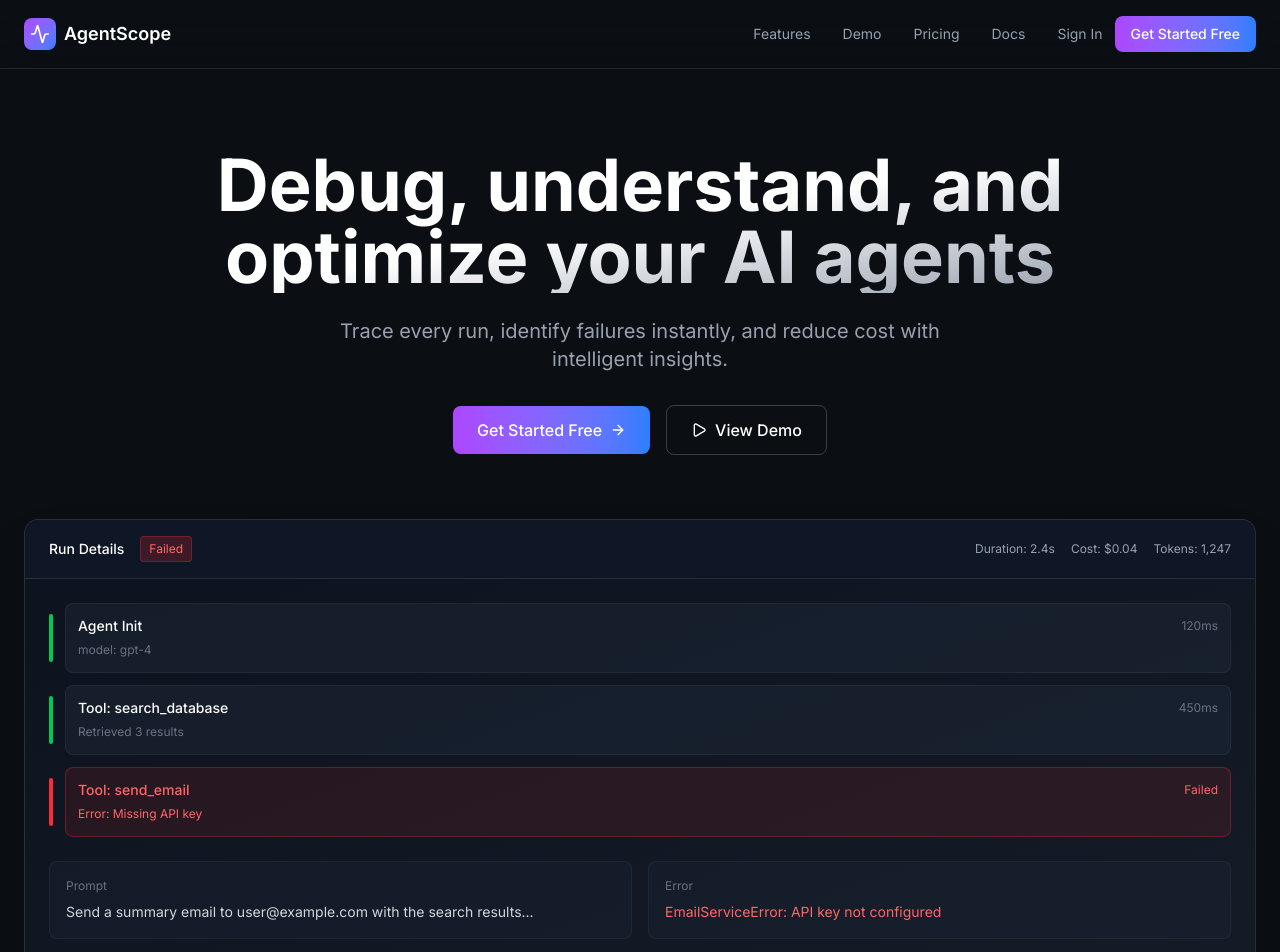
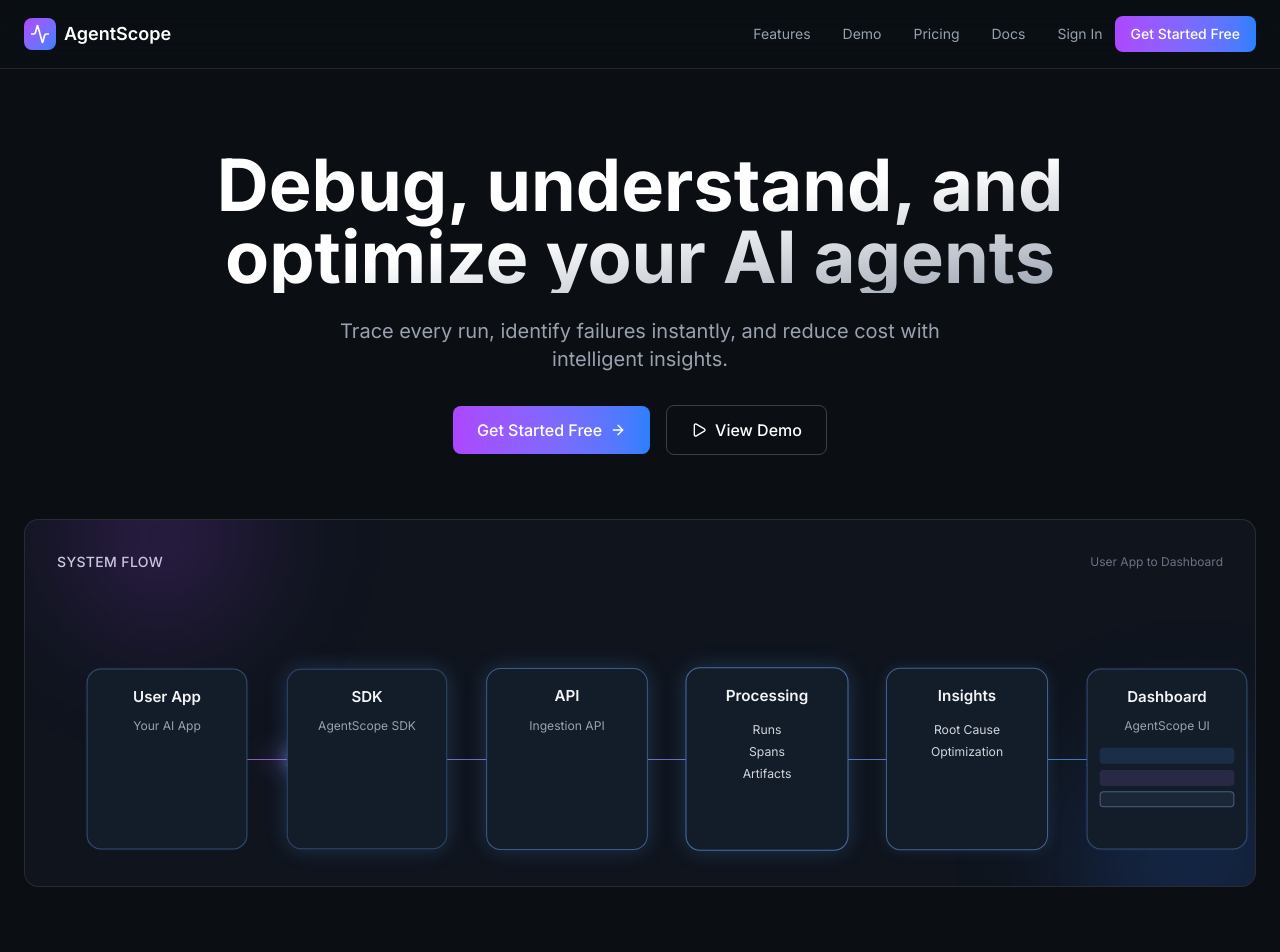
Before and after one commit to dinesh-88/agentscope, a Next.js app in the folder apps/web/: page / in a window 1280 px wide. Shown: the top 952 px of the page. Built offline with nearby package versions, Linux system fonts and the light colour scheme; no server answers.

Commit message:
Add AgentScope graphics and animated system flow hero

```diff
--- a/apps/web/components/agent-scope-landing.tsx
+++ b/apps/web/components/agent-scope-landing.tsx
@@ -2,6 +2,7 @@
 
 import { useState } from "react";
 import Link from "next/link";
+import { SystemFlowAnimation } from "@/components/system-flow-animation";
 import {
   Activity,
   ArrowRight,
@@ -153,73 +154,7 @@ export function AgentScopeLanding({ isAuthenticated = false }: AgentScopeLanding
 
           <div className="relative w-full">
             <div className="absolute inset-0 -z-10 bg-gradient-to-br from-purple-500/20 to-blue-500/20 blur-3xl" />
-            <div className="overflow-hidden rounded-2xl border border-white/10 bg-gradient-to-br from-gray-900/50 to-gray-800/50 shadow-2xl backdrop-blur-sm">
-              <div className="flex items-center justify-between border-b border-white/10 bg-gray-900/80 px-6 py-4">
-                <div className="flex items-center gap-4">
-                  <span className="text-sm font-medium">Run Details</span>
-                  <span className="rounded border border-red-500/30 bg-red-500/20 px-2 py-1 text-xs text-red-400">
-                    Failed
-                  </span>
-                </div>
-                <div className="flex items-center gap-4 text-xs text-gray-400">
-                  <span>Duration: 2.4s</span>
-                  <span>Cost: $0.04</span>
-                  <span>Tokens: 1,247</span>
-                </div>
-              </div>
-
-              <div className="p-6">
-                <div className="space-y-3">
-                  <div className="flex items-center gap-3">
-                    <div className="h-12 w-1 rounded bg-green-500" />
-                    <div className="flex-1 rounded-lg border border-white/5 bg-gray-800/50 p-3">
-                      <div className="flex items-center justify-between">
-                        <span className="text-sm font-medium">Agent Init</span>
-                        <span className="text-xs text-gray-500">120ms</span>
-                      </div>
-                      <span className="text-xs text-gray-500">model: gpt-4</span>
-                    </div>
-                  </div>
-
-                  <div className="flex items-center gap-3">
-                    <div className="h-12 w-1 rounded bg-green-500" />
-                    <div className="flex-1 rounded-lg border border-white/5 bg-gray-800/50 p-3">
-                      <div className="flex items-center justify-between">
-                        <span className="text-sm font-medium">Tool: search_database</span>
-                        <span className="text-xs text-gray-500">450ms</span>
-                      </div>
-                      <span className="text-xs text-gray-500">Retrieved 3 results</span>
-                    </div>
-                  </div>
-
-                  <div className="flex items-center gap-3">
-                    <div className="h-12 w-1 rounded bg-red-500" />
-                    <div className="flex-1 rounded-lg border border-red-500/30 bg-red-500/10 p-3">
-                      <div className="flex items-center justify-between">
-                        <span className="text-sm font-medium text-red-400">Tool: send_email</span>
-                        <span className="text-xs text-red-400">Failed</span>
-                      </div>
-                      <span className="text-xs text-red-400">Error: Missing API key</span>
-                    </div>
-                  </div>
-                </div>
-
-                <div className="mt-6 grid gap-4 md:grid-cols-2">
-                  <div className="rounded-lg border border-white/5 bg-gray-800/30 p-4">
-                    <div className="mb-2 text-xs text-gray-500">Prompt</div>
-                    <div className="font-mono text-sm text-gray-300">
-                      Send a summary email to user@example.com with the search results...
-                    </div>
-                  </div>
-                  <div className="rounded-lg border border-white/5 bg-gray-800/30 p-4">
-                    <div className="mb-2 text-xs text-gray-500">Error</div>
-                    <div className="font-mono text-sm text-red-400">
-                      EmailServiceError: API key not configured
-                    </div>
-                  </div>
-                </div>
-              </div>
-            </div>
+            <SystemFlowAnimation />
           </div>
         </div>
       </section>
--- /dev/null
+++ b/apps/web/components/system-flow-animation.tsx
@@ -0,0 +1,133 @@
+"use client";
+
+import { motion, useReducedMotion } from "framer-motion";
+
+const nodes = [
+  { title: "User App", subtitle: "Your AI App" },
+  { title: "SDK", subtitle: "AgentScope SDK" },
+  { title: "API", subtitle: "Ingestion API" },
+  { title: "Processing", items: ["Runs", "Spans", "Artifacts"] },
+  { title: "Insights", items: ["Root Cause", "Optimization"] },
+  { title: "Dashboard", subtitle: "AgentScope UI" },
+] as const;
+
+const nodeLeft = [30, 230, 430, 630, 830, 1030] as const;
+const nodeWidth = 160;
+const pulseStart = nodeLeft[0] + nodeWidth / 2;
+const pulseDistance = nodeLeft[nodeLeft.length - 1] - nodeLeft[0];
+
+export function SystemFlowAnimation() {
+  const shouldReduceMotion = useReducedMotion();
+
+  return (
+    <div className="relative overflow-x-auto">
+      <div className="relative mx-auto min-w-[1220px] overflow-hidden rounded-2xl border border-white/10 bg-[#0F141D] p-8 shadow-2xl">
+        <div className="pointer-events-none absolute -top-20 left-10 h-48 w-48 rounded-full bg-purple-500/20 blur-3xl" />
+        <div className="pointer-events-none absolute -right-12 -bottom-20 h-56 w-56 rounded-full bg-blue-500/20 blur-3xl" />
+
+        <div className="mb-8 flex items-center justify-between">
+          <h3 className="text-sm font-medium tracking-wide text-gray-300">SYSTEM FLOW</h3>
+          <span className="text-xs text-gray-500">User App to Dashboard</span>
+        </div>
+
+        <div className="relative h-[250px]">
+          <div className="absolute left-[110px] right-[110px] top-[155px] h-px bg-gradient-to-r from-purple-400/70 to-blue-400/70" />
+
+          {nodeLeft.slice(0, -1).map((left) => (
+            <div
+              key={`arrow-${left}`}
+              className="absolute top-[152px] h-2 w-2 rotate-45 border-r border-t border-blue-400/70"
+              style={{ left: left + 196 }}
+            />
+          ))}
+
+          {!shouldReduceMotion && (
+            <>
+              <motion.div
+                className="absolute top-[147px] h-4 w-20 rounded-full bg-gradient-to-r from-transparent via-purple-400/35 to-transparent blur-md"
+                style={{ left: pulseStart - 40 }}
+                animate={{ x: [0, pulseDistance] }}
+                transition={{ duration: 2, repeat: Infinity, ease: "linear" }}
+              />
+              <motion.div
+                className="absolute top-[149px] h-3 w-3 rounded-full bg-blue-300 shadow-[0_0_16px_4px_rgba(96,165,250,0.45)]"
+                style={{ left: pulseStart - 6 }}
+                animate={{ x: [0, pulseDistance] }}
+                transition={{ duration: 2, repeat: Infinity, ease: "linear" }}
+              />
+            </>
+          )}
+
+          {nodes.map((node, index) => {
+            const delay = (index / (nodes.length - 1)) * 2;
+            const isDashboard = index === nodes.length - 1;
+
+            return (
+              <motion.div
+                key={node.title}
+                className="absolute top-[65px] rounded-2xl border border-[#2A3F5E] bg-[#131C29] px-3 py-4"
+                style={{ left: nodeLeft[index], width: nodeWidth, height: 180 }}
+                animate={
+                  shouldReduceMotion
+                    ? { scale: 1, boxShadow: "0 0 0 rgba(0,0,0,0)" }
+                    : {
+                        scale: [1, 1.02, 1],
+                        boxShadow: [
+                          "0 0 0 rgba(96,165,250,0)",
+                          "0 0 22px rgba(96,165,250,0.22)",
+                          "0 0 0 rgba(96,165,250,0)",
+                        ],
+                        borderColor: ["#2A3F5E", "#4B6EA6", "#2A3F5E"],
+                      }
+                }
+                transition={{ duration: 2, repeat: Infinity, ease: "linear", delay }}
+              >
+                <div className="text-center text-[15px] font-semibold text-gray-100">{node.title}</div>
+                {node.subtitle && <div className="mt-2 text-center text-[12px] text-gray-400">{node.subtitle}</div>}
+                {node.items && (
+                  <div className="mt-3 space-y-1 text-center text-[12px] text-gray-300">
+                    {node.items.map((item) => (
+                      <div key={item}>{item}</div>
+                    ))}
+                  </div>
+                )}
+
+                {isDashboard && (
+                  <div className="mt-3 space-y-1.5">
+                    <motion.div
+                      className="h-4 rounded bg-blue-400/20"
+                      animate={
+                        shouldReduceMotion
+                          ? { opacity: 0.75 }
+                          : { opacity: [0.35, 0.9, 0.55], y: [2, 0, 0] }
+                      }
+                      transition={{ duration: 2, repeat: Infinity, ease: "linear", delay: 1.65 }}
+                    />
+                    <motion.div
+                      className="h-4 rounded bg-purple-400/20"
+                      animate={
+                        shouldReduceMotion
+                          ? { opacity: 0.75 }
+                          : { opacity: [0.35, 0.9, 0.55], y: [2, 0, 0] }
+                      }
+                      transition={{ duration: 2, repeat: Infinity, ease: "linear", delay: 1.75 }}
+                    />
+                    <motion.div
+                      className="h-4 rounded border border-blue-300/40 bg-blue-300/10"
+                      animate={
+                        shouldReduceMotion
+                          ? { opacity: 0.8 }
+                          : { opacity: [0.45, 1, 0.65], borderColor: ["rgba(147,197,253,0.35)", "rgba(147,197,253,0.85)", "rgba(147,197,253,0.35)"] }
+                      }
+                      transition={{ duration: 2, repeat: Infinity, ease: "linear", delay: 1.85 }}
+                    />
+                  </div>
+                )}
+              </motion.div>
+            );
+          })}
+        </div>
+      </div>
+    </div>
+  );
+}
```
Also changed, not shown: 7 other files (tests, documents, lock files or other folders).
